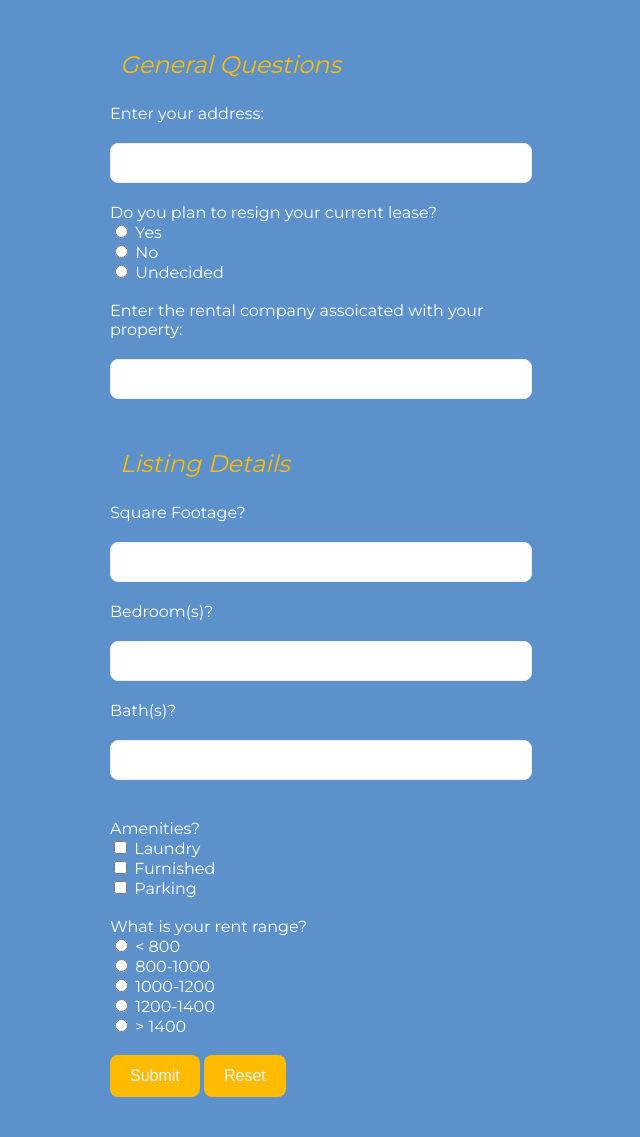
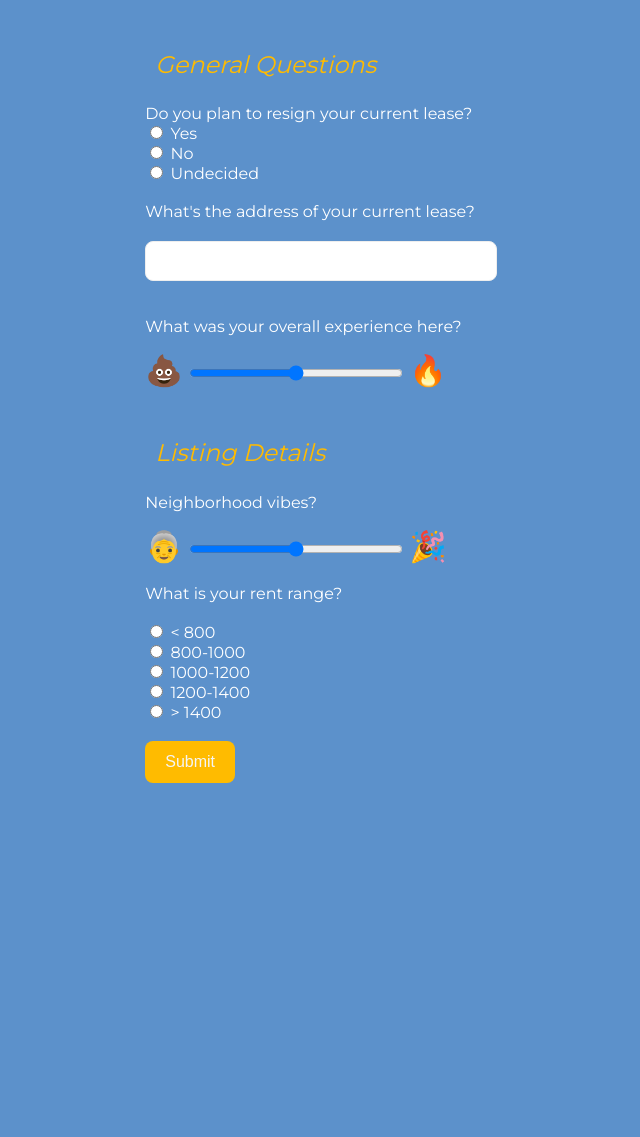
Before and after one commit to mgawthro/KnockKnock, a Flask app: page /current in a window 1280 px wide. Shown: the whole page, without its empty margins (330-970 px from the left). After the commit the page ends 783 px from the top, so only its background shows below. Run offline with Flask 3, Linux system fonts and the light colour scheme.

Commit message:
Update current.html

```diff
--- a/templates/current.html
+++ b/templates/current.html
@@ -1,6 +1,6 @@
 <!DOCTYPE html>
 <html lang="en" class="theme1 ">
-<link rel="stylesheet" href="{{ url_for('static', filename='current.css') }}">
+<link rel="stylesheet" href="current.css">
 <link rel="stylesheet" href="https://fonts.googleapis.com/css2?family=Montserrat:wght@400;700&display=swap">
 <head>
     <meta charset="UTF-8">
@@ -12,20 +12,29 @@
 <body>
     <form id = "currentPosting">
         <h2>General Questions</h2>
-        <label for="addy">Enter your address:</label><br>
-        <input type = "text" id = "addy" name = "address"><br>
+
         <label for="status">Do you plan to resign your current lease?</label><br>
         <input type="radio" id="yes" name="resign" value="YES">
         <label for="yes">Yes</label><br>
         <input type="radio" id="no" name="resign" value="NO">
         <label for="no">No</label><br>
         <input type="radio" id="undecided" name="resign" value="UNDECIDED">
-        <label for="undecided">Undecided</label><br>
-        <br>
-        <label for="company">Enter the rental company assoicated with your property:</label><br>
-        <input type = "text" id = "company" name = "company"><br>
+        <label for="undecided">Undecided</label><br><br>
+
+        <label for="addy">What's the address of your current lease?</label><br>
+        <input type = "text" id = "addy" name = "address"><br>
+
+        <p>What was your overall experience here?</p>
+        <label for="overall-slider"></label>
+            <span style="font-size: 30px;">&#128169</span>
+            <input style="width: 65%; background:grey;" type="range" id="slider" name="slider" min="0" max="100" step="1" value="50">
+            <span style="font-size: 30px;">&#x1f525</span>
+        </label> <br><br>
+
+        <!-- <label for="company">Enter the rental company assoicated with your property:</label><br>
+        <input type = "text" id = "company" name = "company"><br> -->
         <h2>Listing Details</h2>
-        <label for="sqft">Square Footage?</label><br>
+        <!-- <label for="sqft">Square Footage?</label><br>
         <input type = "number" id = "sqft" name = "squareFoot" pattern = [0-9]+><br>
         <label for="bed">Bedroom(s)?</label><br>
         <input type = "number" id = "bed" name = "bedroom" min = 0 max = 9 pattern = [0-9]><br>
@@ -39,8 +48,16 @@
         <label for="furnished">Furnished</label><br>
         <input type="checkbox" id="parking" name="amenities" value="UNDECIDED">
         <label for="parking">Parking</label><br>
-        <br>
-        <label for="rentRange">What is your rent range?</label><br>
+        <br> -->
+
+        <p>Neighborhood vibes?</p>
+        <label for="party-slider"></label>
+            <span style="font-size: 30px;">	&#x1f475</span>
+            <input style="width: 65%; background:grey;" type="range" id="slider" name="slider" min="0" max="100" step="1" value="50">
+            <span style="font-size: 30px;">	&#127881</span>
+        </label> <br><br>
+
+        <label for="rentRange">What is your rent range?</label><br><br>
         <input type = "radio" id = "rentRange" name = "Rent &lt;800" value = "YES">
         <label for = "Rent &lt;800">&lt 800</label><br>
         <input type = "radio" id = "rentRange" name = "Rent 800-1000" value = "YES">
@@ -52,9 +69,9 @@
         <input type = "radio" id = "rentRange" name = "Rent &gt;1400" value = "YES">
         <label for = "Rent &gt;1400">&gt 1400</label><br>
         <!-- Submit Button! -->
-        <br>
-        <button type="button" onclick="validateInput();dumpFormData()">Submit</button>
-        <button type="reset" value="Reset">Reset</button>
+        <br><span>
+        <button type="button" onclick="validateInput();dumpFormData()">Submit</button></span>
+        <!-- <button type="reset" value="Reset">Reset</button> -->
     </form>
 
 </body>
```
